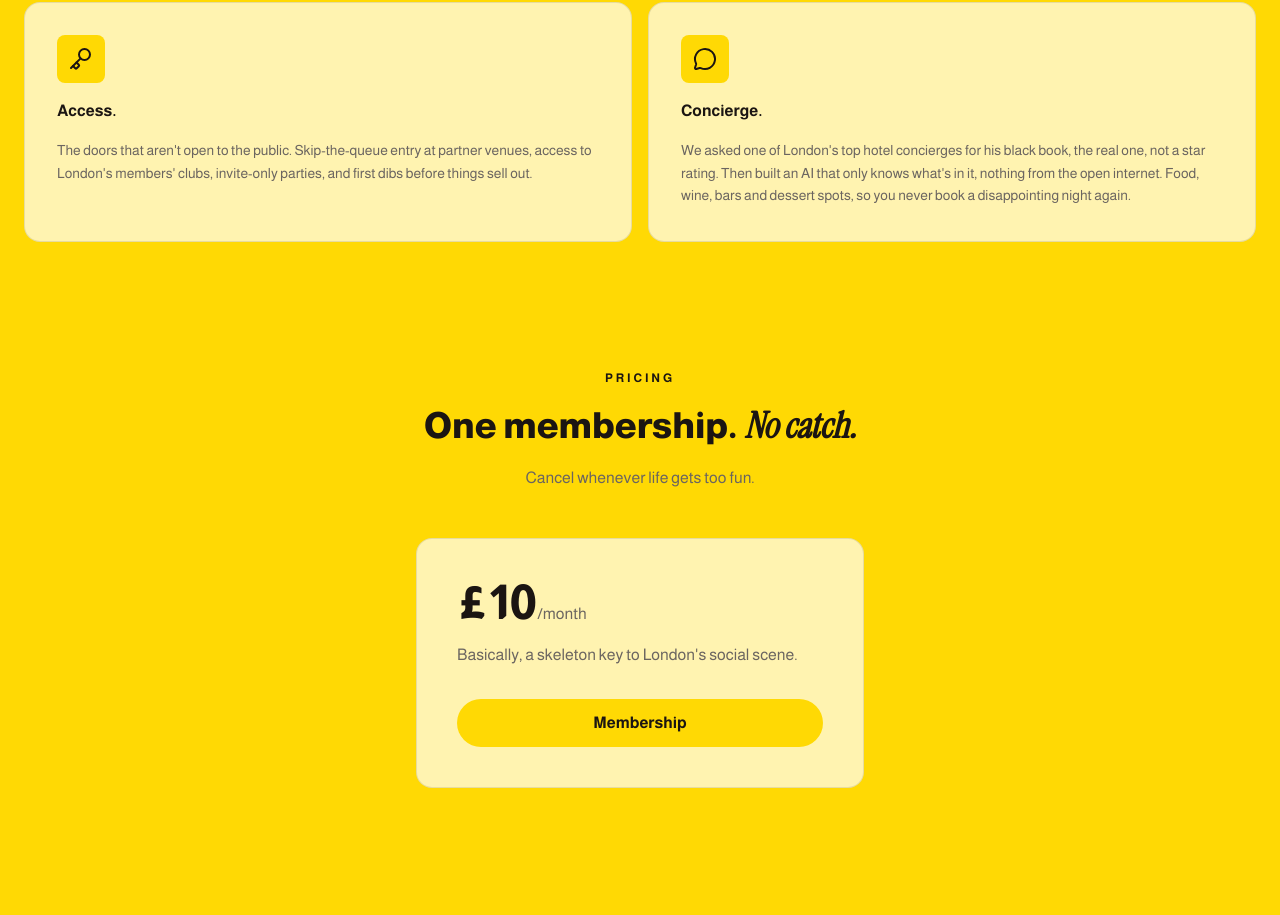
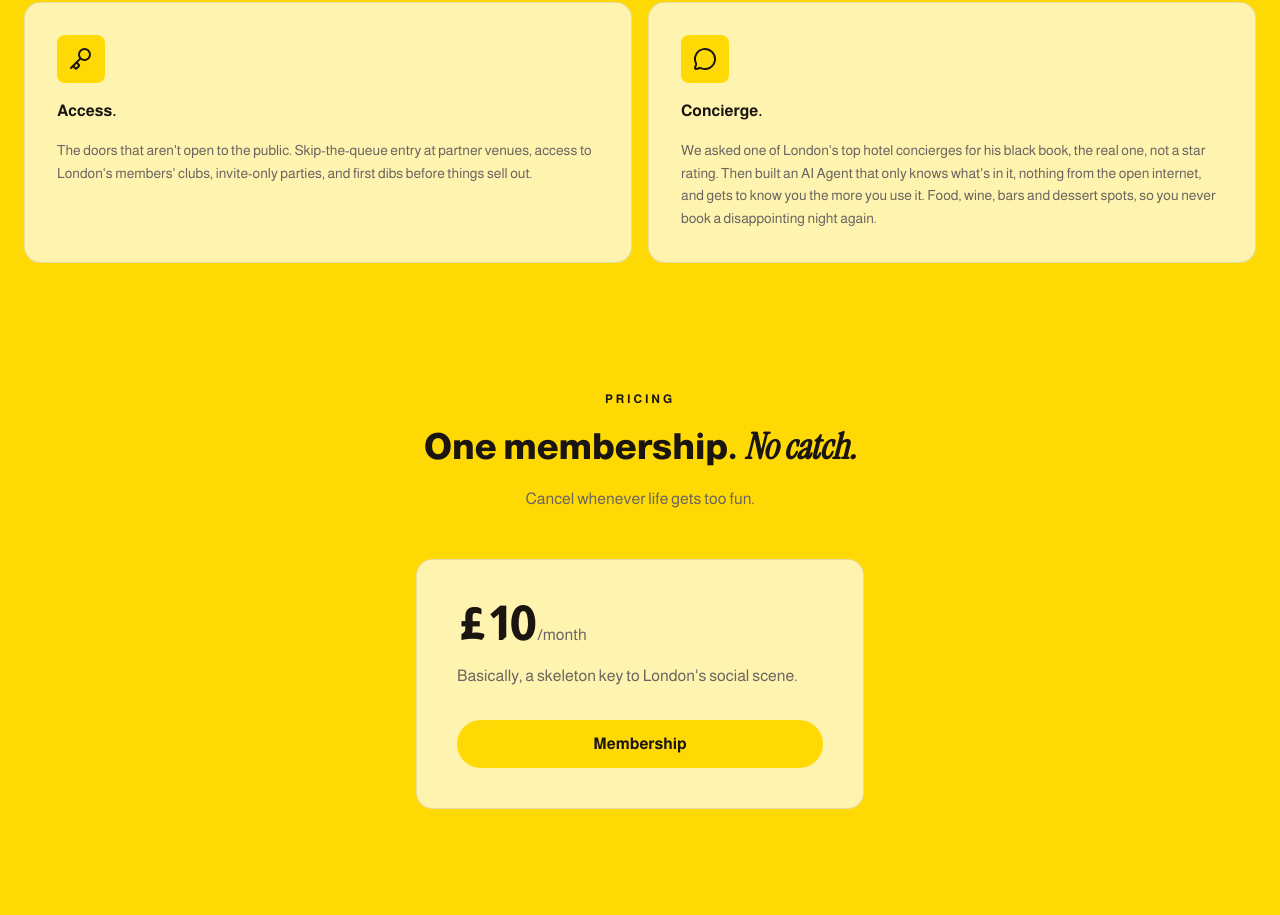
Before and after one commit to 15castla/yuppie-website, a Next.js app: page / in a window 1280 px wide. Shown: the part 1614-2529 px from the top of the page. Built offline with nearby package versions, Linux system fonts and the light colour scheme.

Commit message:
Expand Concierge card description to mention AI Agent personalization
Co-Authored-By: Claude Sonnet 5 <noreply@anthropic.com>

```diff
--- a/components/templates/creative-studio/features.tsx
+++ b/components/templates/creative-studio/features.tsx
@@ -40,7 +40,7 @@ const INFO_CARDS: InfoCard[] = [
     title: "Concierge.",
     Icon: MessageCircle,
     description:
-      "We asked one of London's top hotel concierges for his black book, the real one, not a star rating. Then built an AI that only knows what's in it, nothing from the open internet. Food, wine, bars and dessert spots, so you never book a disappointing night again.",
+      "We asked one of London's top hotel concierges for his black book, the real one, not a star rating. Then built an AI Agent that only knows what's in it, nothing from the open internet, and gets to know you the more you use it. Food, wine, bars and dessert spots, so you never book a disappointing night again.",
   },
 ];
 
```
